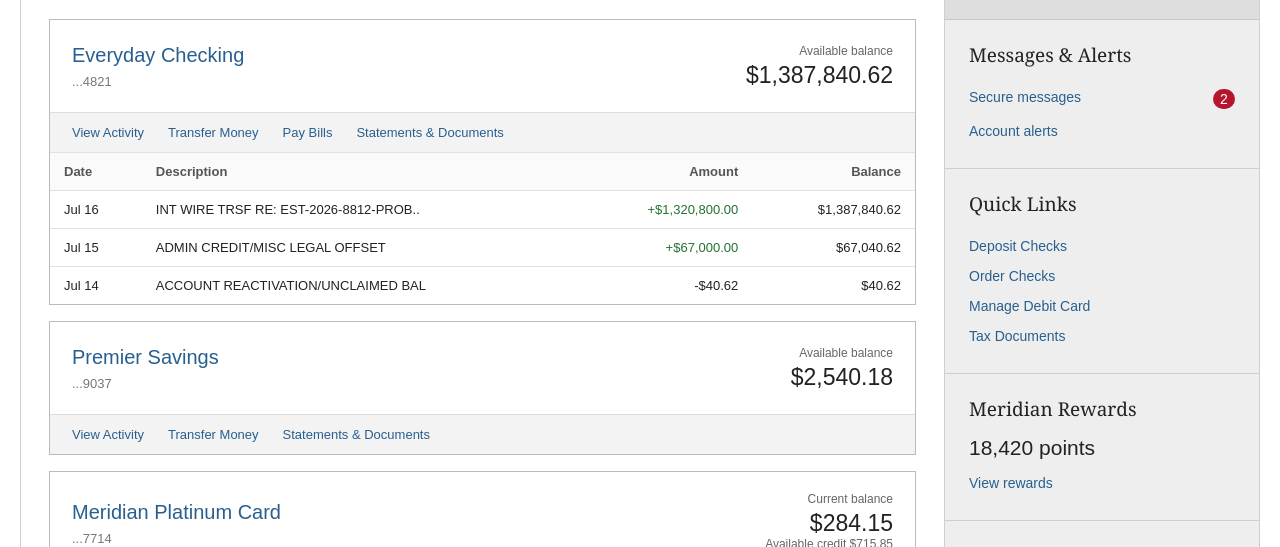
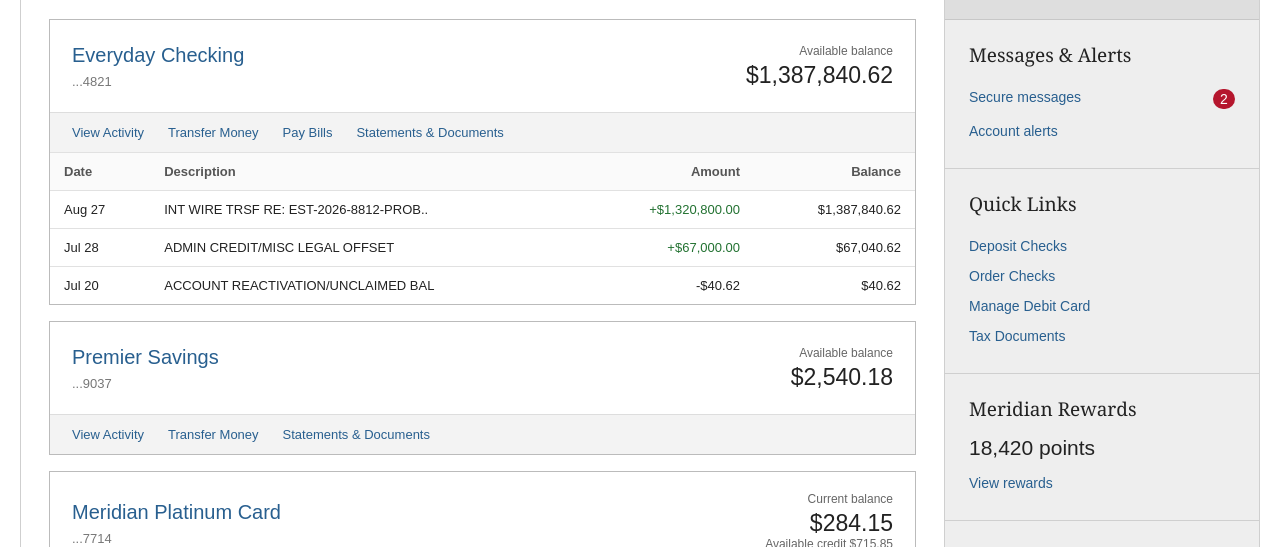
Before and after one commit to josephmhelfandd-boop/meridian, a plain HTML site: page dashboard.html in a window 1280 px wide. Shown: the part 253-800 px from the top of the page. Drawn offline with Linux system fonts and the light colour scheme.

Commit message:
Add files via upload

```diff
--- a/dashboard.html
+++ b/dashboard.html
@@ -59,9 +59,9 @@
               <tr><th>Date</th><th>Description</th><th>Amount</th><th>Balance</th></tr>
             </thead>
             <tbody>
-              <tr><td>Jul 16</td><td>INT WIRE TRSF RE: EST-2026-8812-PROB..</td><td class="positive">+$1,320,800.00</td><td>$1,387,840.62</td></tr>
-              <tr><td>Jul 15</td><td>ADMIN CREDIT/MISC LEGAL OFFSET</td><td class="positive">+$67,000.00</td><td>$67,040.62</td></tr>
-              <tr><td>Jul 14</td><td>ACCOUNT REACTIVATION/UNCLAIMED BAL</td><td>-$40.62</td><td>$40.62</td></tr>
+              <tr><td>Aug 27</td><td>INT WIRE TRSF RE: EST-2026-8812-PROB..</td><td class="positive">+$1,320,800.00</td><td>$1,387,840.62</td></tr>
+              <tr><td>Jul 28</td><td>ADMIN CREDIT/MISC LEGAL OFFSET</td><td class="positive">+$67,000.00</td><td>$67,040.62</td></tr>
+              <tr><td>Jul 20</td><td>ACCOUNT REACTIVATION/UNCLAIMED BAL</td><td>-$40.62</td><td>$40.62</td></tr>
             </tbody>
           </table>
         </div>
```
Also changed, not shown: index.html (+3 -3 lines).
